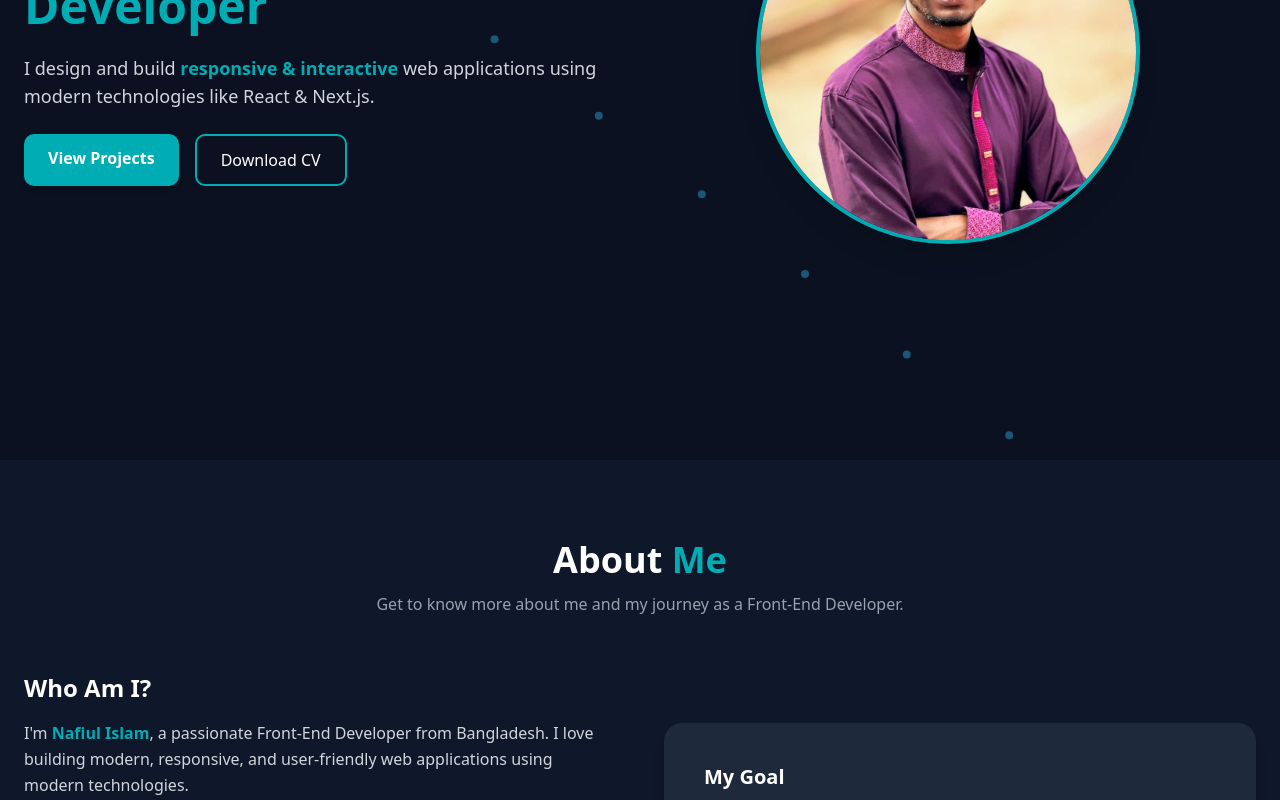
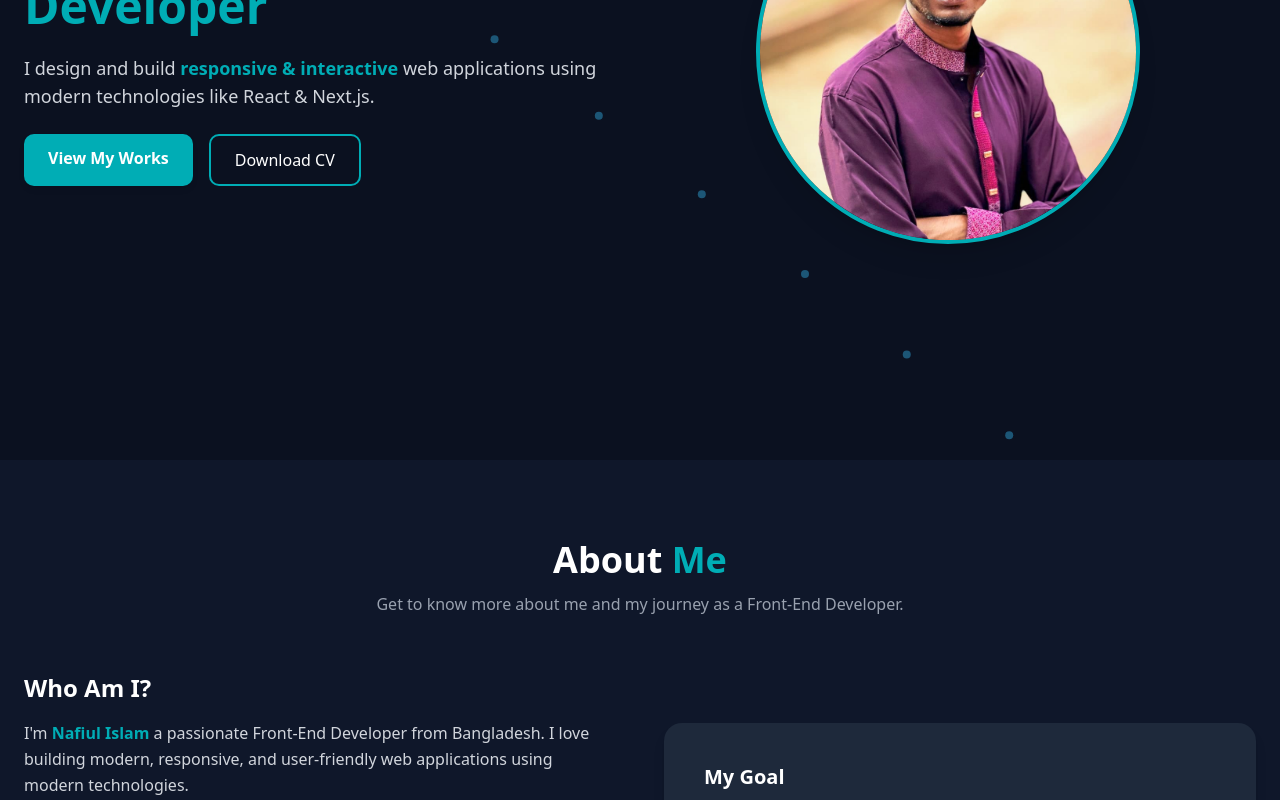
Before and after one commit to ninishad-1011/my_protfolio, a Next.js app: page / in a window 1280 px wide. Shown: the part 340-1140 px from the top of the page. Built offline with nearby package versions, Linux system fonts and the light colour scheme.

Commit message:
one step

```diff
--- a/src/app/Home/page.js
+++ b/src/app/Home/page.js
@@ -77,7 +77,7 @@ export default function Home() {
               href="/project"
               className="px-6 py-3 bg-[#00ADB5] text-white font-semibold rounded-lg shadow-md hover:bg-[#0284C7] transition"
             >
-              View Projects
+              View My Works
             </a>
 
             <a
--- a/src/app/about/page.js
+++ b/src/app/about/page.js
@@ -3,7 +3,7 @@ import { motion } from "framer-motion";
 import { useTheme } from "@/context/themeprovider";
 
 const AboutSection = () => {
-  const { isDarkMode } = useTheme(); // get current theme
+  const { isDarkMode } = useTheme();
 
   return (
     <section
@@ -42,7 +42,7 @@ const AboutSection = () => {
             </h3>
 
             <p className={`${isDarkMode ? "text-gray-300" : "text-gray-700"} leading-relaxed mb-5`}>
-              I'm <span className="text-[#00ADB5] font-semibold">Nafiul Islam</span>, a passionate Front-End Developer from Bangladesh.
+          I&apos;m <span className="text-[#00ADB5] font-semibold">Nafiul Islam</span> a passionate Front-End Developer from Bangladesh.
               I love building modern, responsive, and user-friendly web applications using modern technologies.
             </p>
 
```
